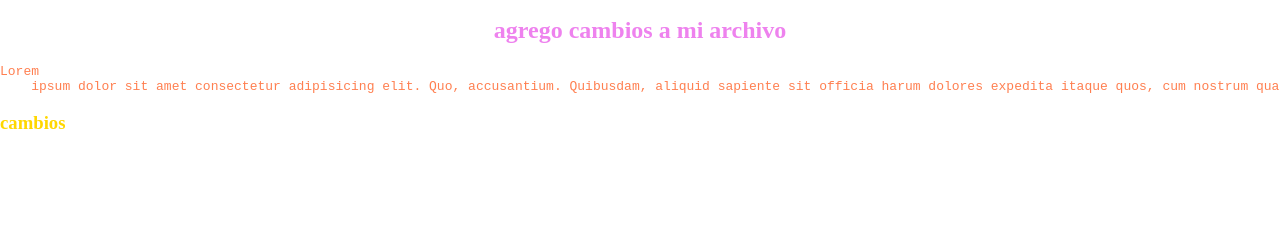
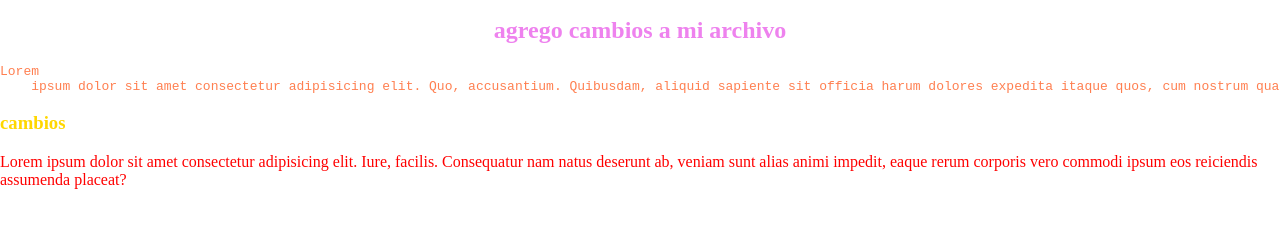
Before and after one commit to ntoledo1/ntoledo1, a plain HTML site: page index.html in a window 1280 px wide. Shown: the part 119-346 px from the top of the page. Drawn offline with Linux system fonts and the light colour scheme.

Commit message:
agregue un h3  etiqueta p

```diff
--- a/index.html
+++ b/index.html
@@ -16,5 +16,6 @@
 <pre>Lorem
     ipsum dolor sit amet consectetur adipisicing elit. Quo, accusantium. Quibusdam, aliquid sapiente sit officia harum dolores expedita itaque quos, cum nostrum quae! Aliquam dolores corporis harum sequi minima. Id.</pre>
 <h3>cambios</h3>
+<p>Lorem ipsum dolor sit amet consectetur adipisicing elit. Iure, facilis. Consequatur nam natus deserunt ab, veniam sunt alias animi impedit, eaque rerum corporis vero commodi ipsum eos reiciendis assumenda placeat?</p>
 </body>
 </html>
```
